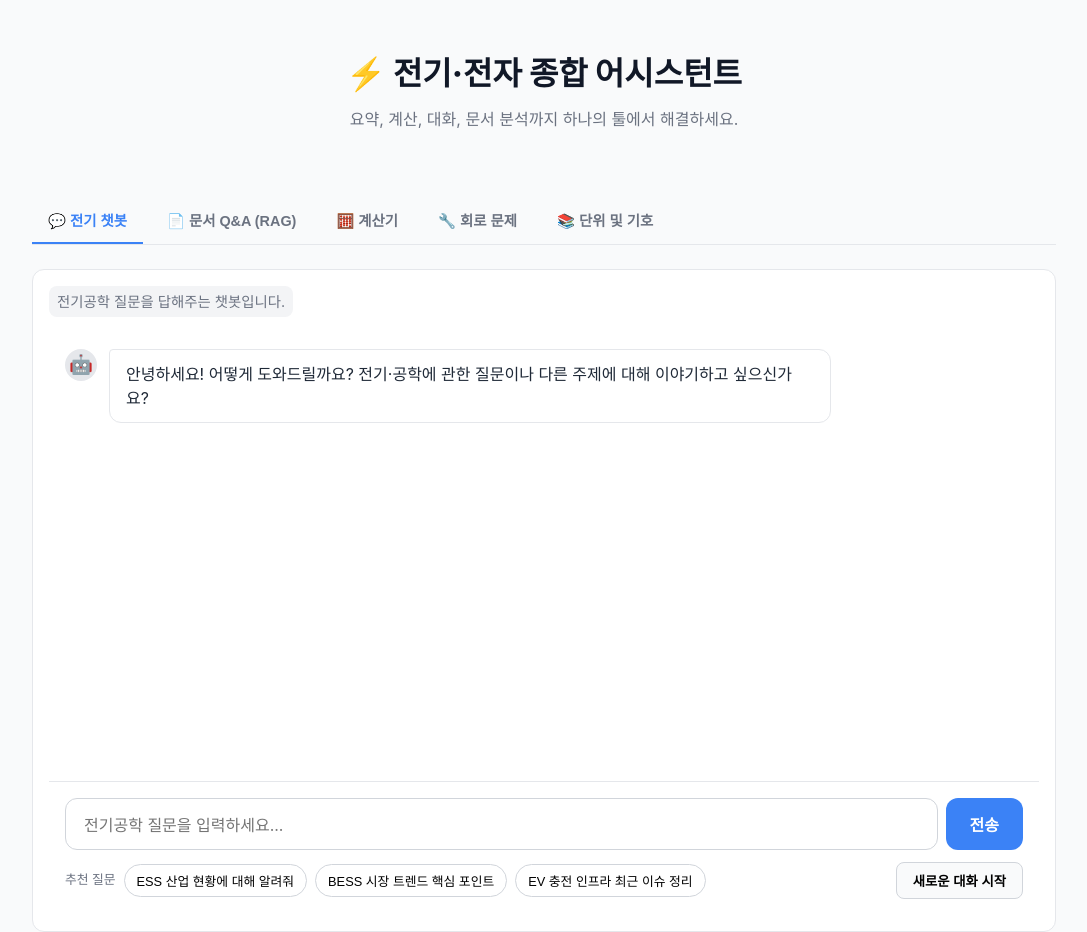
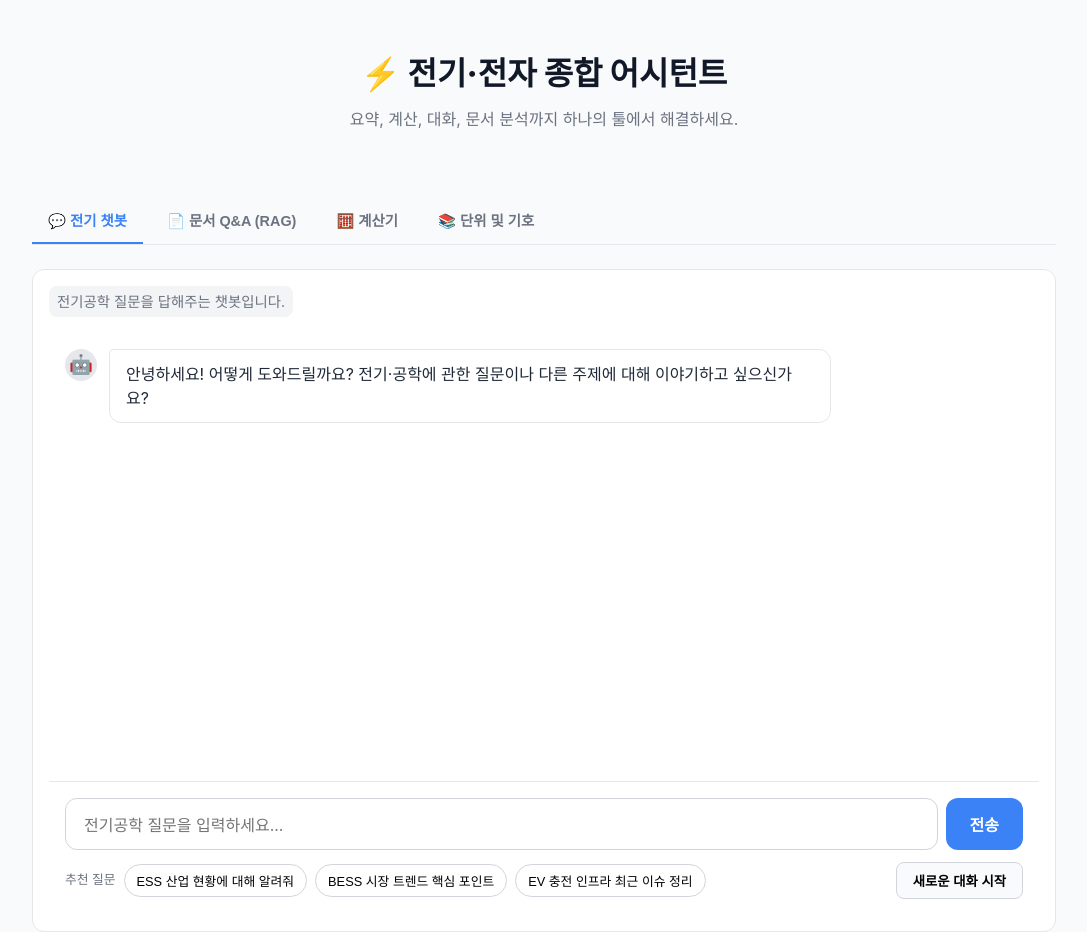
Before and after one commit to jungsday2/elec_chat, a React (Vite) app in the folder frontend/: page / in a window 1280 px wide. Shown: the whole page, without its empty margins (96-1183 px from the left). Built offline with nearby package versions, Linux system fonts and the light colour scheme; no server answers.

Commit message:
Update App.tsx

```diff
--- a/frontend/src/App.tsx
+++ b/frontend/src/App.tsx
@@ -2,10 +2,10 @@ import React, { useState } from 'react'
 import Chat from './components/Chat'
 import DocumentQA from './components/DocumentQA'
 import Calculators from './components/Calculators'
-import CircuitProblem from './components/CircuitProblem'
+// import CircuitProblem from './components/CircuitProblem' // --- 제거
 import './styles.css'
 
-type Tab = 'chat' | 'rag' | 'calc' | 'circuit' | 'units'
+type Tab = 'chat' | 'rag' | 'calc' | 'units' // --- 'circuit' 제거
 
 export default function App() {
   const [tab, setTab] = useState<Tab>('chat')
@@ -13,7 +13,7 @@ export default function App() {
   return (
     <div className="app-container">
       <header className="app-header">
-        <h1>⚡️ 전기·전자 종합 어시스턴트</h1>
+        <h1>⚡️ 전기·전자 종합 어시턴트</h1>
         <p>요약, 계산, 대화, 문서 분석까지 하나의 툴에서 해결하세요.</p>
       </header>
 
@@ -21,7 +21,6 @@ export default function App() {
         <button className={tab === 'chat' ? 'active' : ''} onClick={() => setTab('chat')}>💬 전기 챗봇</button>
         <button className={tab === 'rag' ? 'active' : ''} onClick={() => setTab('rag')}>📄 문서 Q&A (RAG)</button>
         <button className={tab === 'calc' ? 'active' : ''} onClick={() => setTab('calc')}>🧮 계산기</button>
-        <button className={tab === 'circuit' ? 'active' : ''} onClick={() => setTab('circuit')}>🔧 회로 문제</button>
         <button className={tab === 'units' ? 'active' : ''} onClick={() => setTab('units')}>📚 단위 및 기호</button>
       </nav>
 
@@ -29,7 +28,6 @@ export default function App() {
         {tab === 'chat' && <Chat />}
         {tab === 'rag' && <DocumentQA />}
         {tab === 'calc' && <Calculators />}
-        {tab === 'circuit' && <CircuitProblem />}
         {tab === 'units' && <div>단위 및 기호 컨텐츠</div>}
       </main>
     </div>
```
